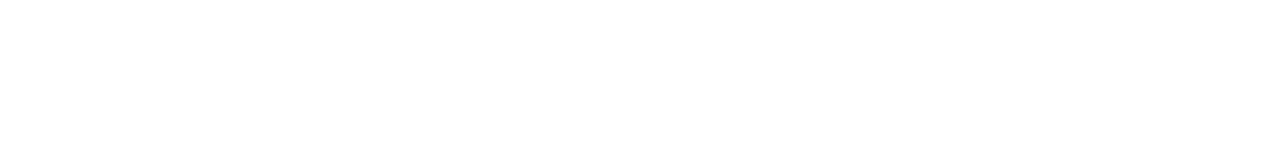
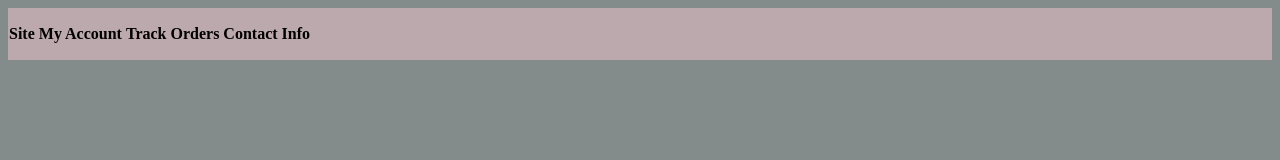
Before and after one commit to sjwestmec/Picture-Grid-Project-SB, a plain HTML site: page index.html in a window 1280 px wide. Drawn offline with Linux system fonts and the light colour scheme.

Commit message:
kinda added navbar

```diff
--- a/index.css
+++ b/index.css
@@ -0,0 +1,32 @@
+nav {
+    border: 1px solid #bca9ad;
+    background-color: #bca9ad;
+}
+
+body {
+    background-color: #838c8a;
+}
+
+
+.sites ol {
+    list-style-type: none;
+    padding-left: 0;
+}
+
+.site {
+    display: inline-block;
+}
+
+.site a::after {
+    display: inline-block;
+    color: #000;
+    content: '>';
+    font-size: 80%;
+    font-weight: bold;
+}
+
+nav li {
+    display: inline-block;
+    height: auto;
+    padding: auto  ;
+}
--- a/index.html
+++ b/index.html
@@ -3,11 +3,22 @@
     <meta charset="UTF-8">
     <meta http-equiv="X-UA-Compatible" content="IE=edge">
     <meta name="viewport" content="width=device-width, initial-scale=1.0">
+    <link rel="stylesheet" href="index.css">
     <title>Document</title>
 
 </head>
 <body>
+    <nav class="sites">
+        <ol>
+            <li class="site"><b>Site</b></li>
 
+            <li class="site"><b>My Account</b></li>
+
+            <li class="site"><b>Track Orders</b></li>
+
+            <li class="site"><b>Contact Info</b></li>
+        </ol>
+    </nav>
 
 </body>
 </html>
```
